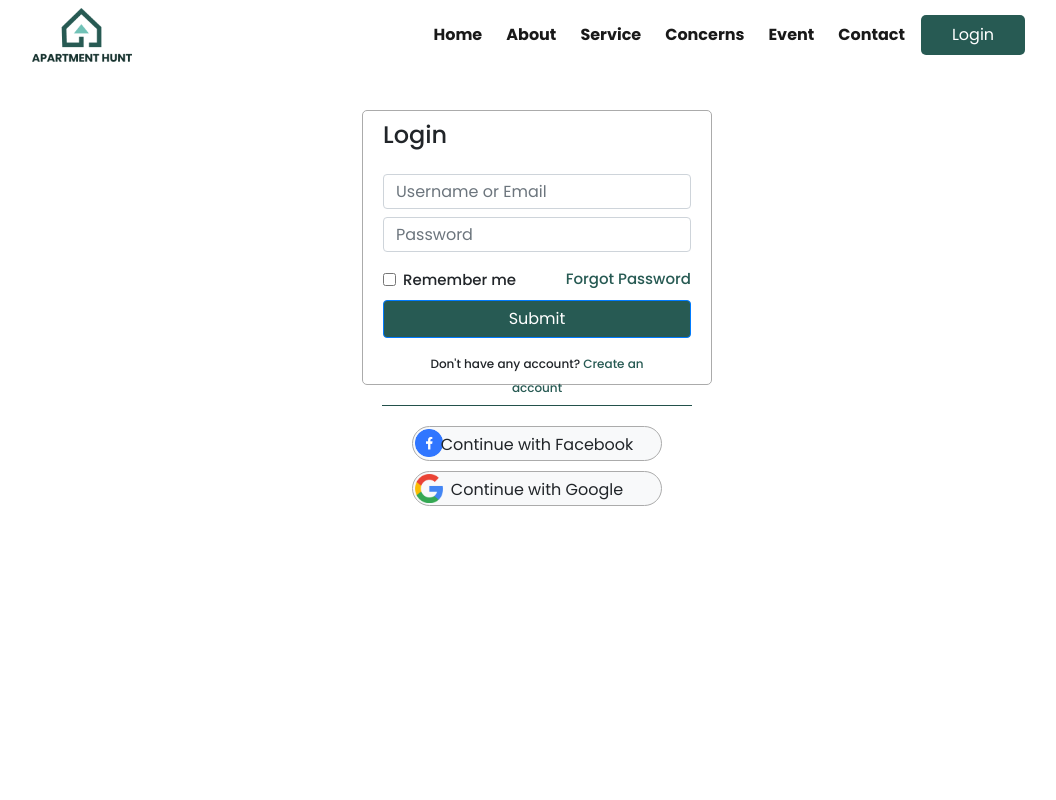
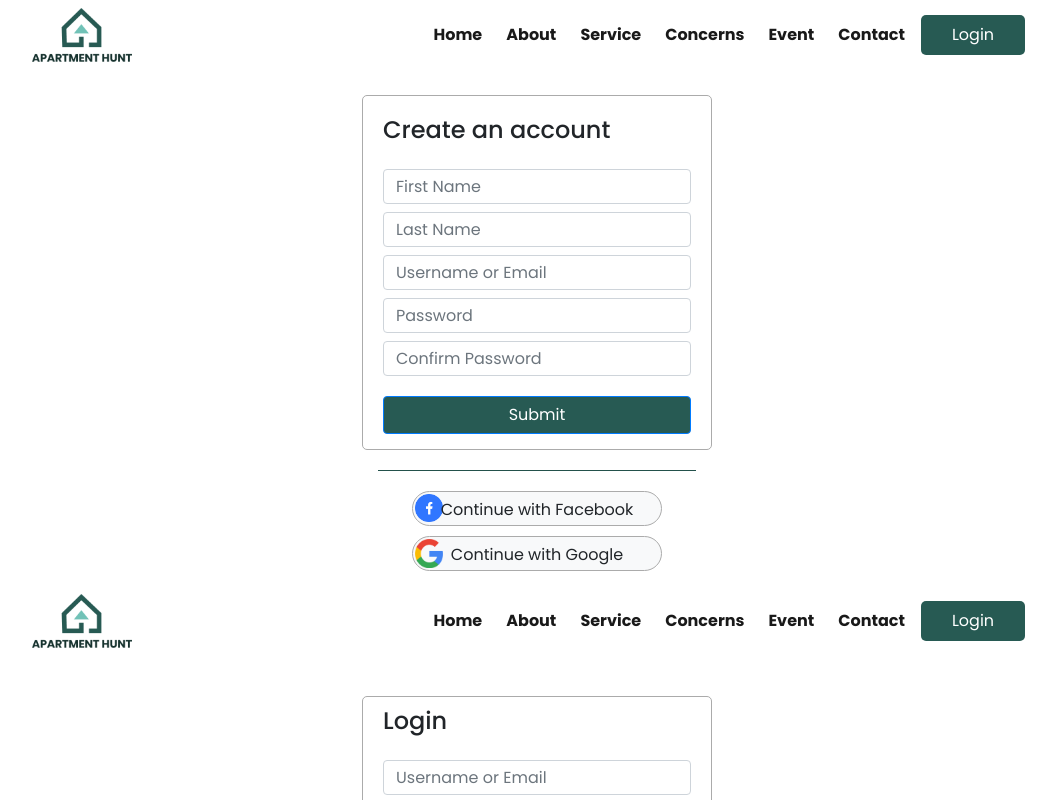
Before and after one commit to ApartmentHunt/apartment-hunt, a React (Create React App) app: page / in a window 1280 px wide. Shown: the top 800 px of the page, without its empty margins (103-1159 px from the left). Built offline with nearby package versions, Linux system fonts and the light colour scheme.

Commit message:
Registration Checked

```diff
--- /dev/null
+++ b/anonymous-cli-metrics.json
@@ -0,0 +1 @@
+{"metricId":"5bb75a75-ae4f-4408-b76a-a5a0f62ed030","metrics":{"from":"2020-11-23T16:11:23.918Z","to":"2020-11-23T16:11:23.918Z","successfulInstalls":1,"failedInstalls":0}}
--- a/src/App.js
+++ b/src/App.js
@@ -1,8 +1,10 @@
 import "./App.css";
 import Login from "./components/Login/Login";
+import Registration from "./components/Registration/Registration";
 
 function App() {
   return <div>
+    <Registration></Registration>
     <Login></Login>
   </div>;
 }
--- a/src/components/Registration/Registration.js
+++ b/src/components/Registration/Registration.js
@@ -1,9 +1,12 @@
 import React from 'react';
+import NavBar from '../NavBar/NavBar';
 import './Registration.css';
 
 const Registration = () => {
     return (
-        <div className="registrationContainer">
+        <div>
+            <NavBar></NavBar>
+            <div className="registrationContainer">
             <form className=" regiForm">
                 <h4>Create an account</h4>
                 <br />
@@ -33,6 +36,7 @@ const Registration = () => {
                 <button type="button" className="btn btn-light socialBtn gBtn"> Continue with Google</button>
             </div>
         </div>
+        </div>
     );
 };
 
```
Also changed, not shown: 2 other files (tests, documents, lock files or other folders).
